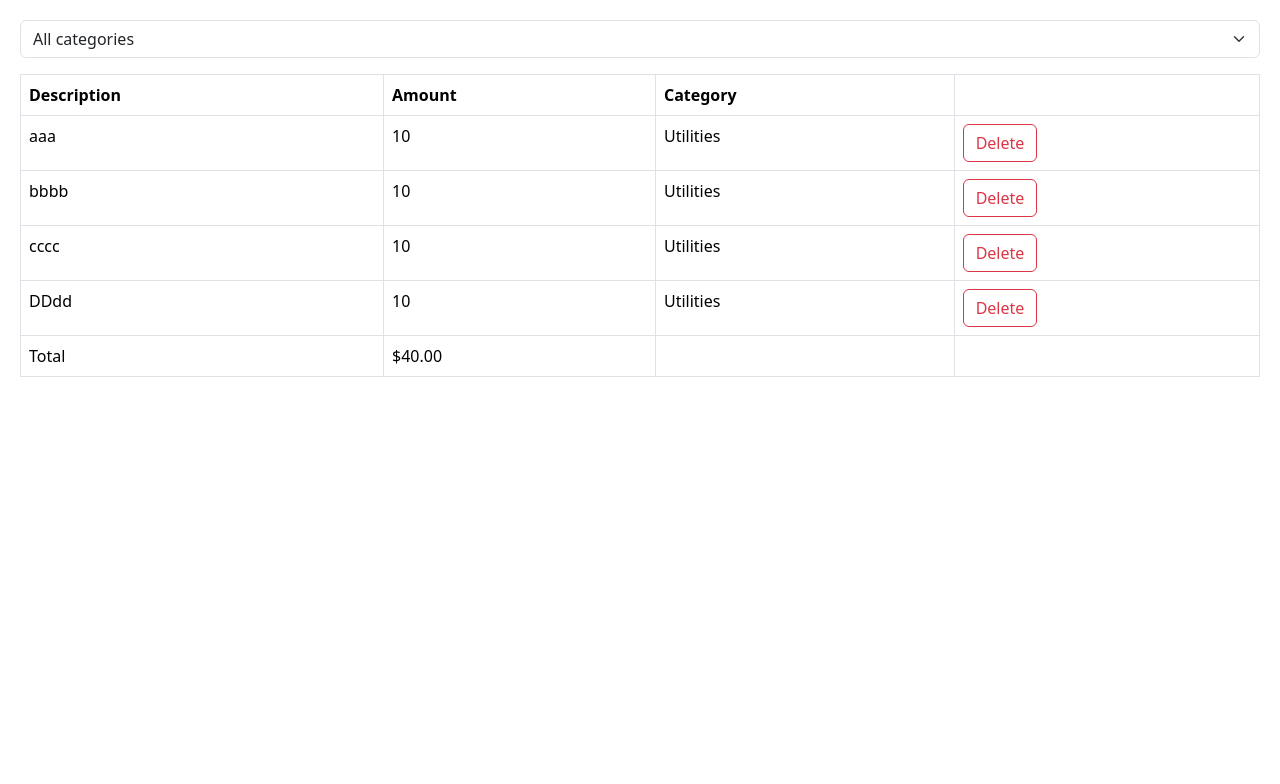
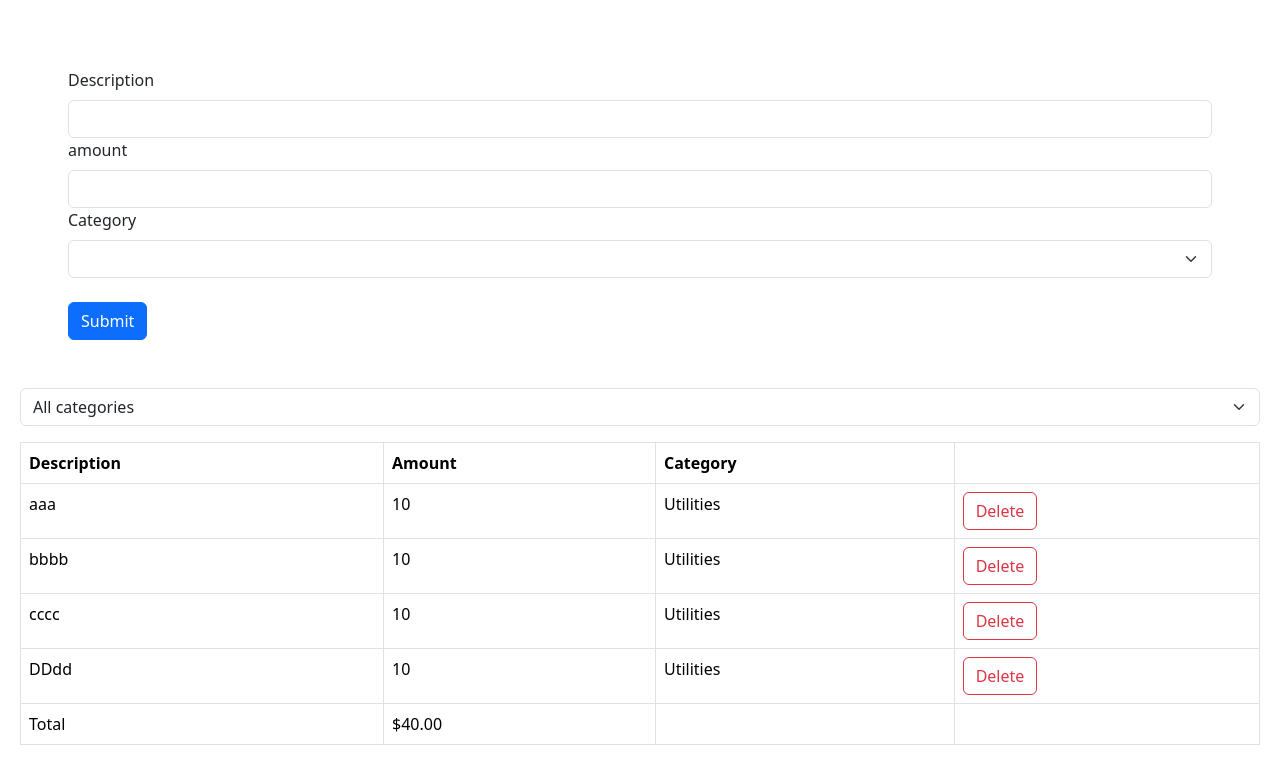
Before and after one commit to MarkusAP98/learnReactJohn, a React (Vite) app: page / in a window 1280 px wide. Shown: the top 784 px of the page. Built offline with nearby package versions, Linux system fonts and the light colour scheme.

Commit message:
ExpanseForm addaed

```diff
--- a/src/App.tsx
+++ b/src/App.tsx
@@ -1,6 +1,10 @@
 import { useState } from "react";
 import ExpanseList from "./expanse-tracker/ExpanseList";
 import ExpanseFilter from "./expanse-tracker/ExpanseFilter";
+import ExpanseForm from "./expanse-tracker/ExpanseForm";
+
+
+export const categories = ["Groceries", "Utilities", "Entertaiment"];
 
 function App() {
   const [selectedCategory, setSelectedCategory] = useState<string>("");
@@ -37,6 +41,9 @@ function App() {
 
   return (
     <div className="">
+      <div className="m-5">
+        <ExpanseForm />
+      </div>
       <div className="mb-3">
         <ExpanseFilter
           onSelectCatergory={(category) => setSelectedCategory(category)}
--- a/src/expanse-tracker/ExpanseFilter.tsx
+++ b/src/expanse-tracker/ExpanseFilter.tsx
@@ -1,4 +1,5 @@
 import React from 'react'
+import { categories } from '../App'
 
 interface Props {
     onSelectCatergory: (category: string) => void
@@ -8,9 +9,7 @@ const ExpanseFilter = ({ onSelectCatergory }: Props) => {
   return (
     <select name="" id="" className="form-select" onChange={(event) => onSelectCatergory(event.target.value)}>
       <option value="">All categories</option>
-      <option value="Groceries">Groceries</option>
-      <option value="Utilities">Utilities</option>
-      <option value="Entertaiment">Entertaiment</option>
+      {categories.map(category => <option value={category} key={category}>{category}</option>)}
     </select>
   );
 }
--- /dev/null
+++ b/src/expanse-tracker/ExpanseForm.tsx
@@ -0,0 +1,36 @@
+import React from "react";
+import { categories } from "../App";
+
+const ExpanseForm = () => {
+  return (
+    <form action="">
+      <div className="md-3">
+        <div className="form-label">Description</div>
+        <input id="description" type="text" className="form-control" />
+      </div>
+      <div className="md-3">
+        <label htmlFor="amount" className="form-label">
+          amount
+        </label>
+        <input id="amount" type="number" className="form-control" />
+      </div>
+      <div className="md-3">
+        <label htmlFor="category" className="form-label">
+          Category
+        </label>
+        <select name="" id="category" className="form-select">
+          <option value=""></option>
+          {categories.map((category) => (
+            <option value={category} key={category}>
+              {category}
+            </option>
+          ))}
+        </select>
+      </div>
+      <br></br>
+      <button className="btn btn-primary">Submit</button>
+    </form>
+  );
+};
+
+export default ExpanseForm;
```
